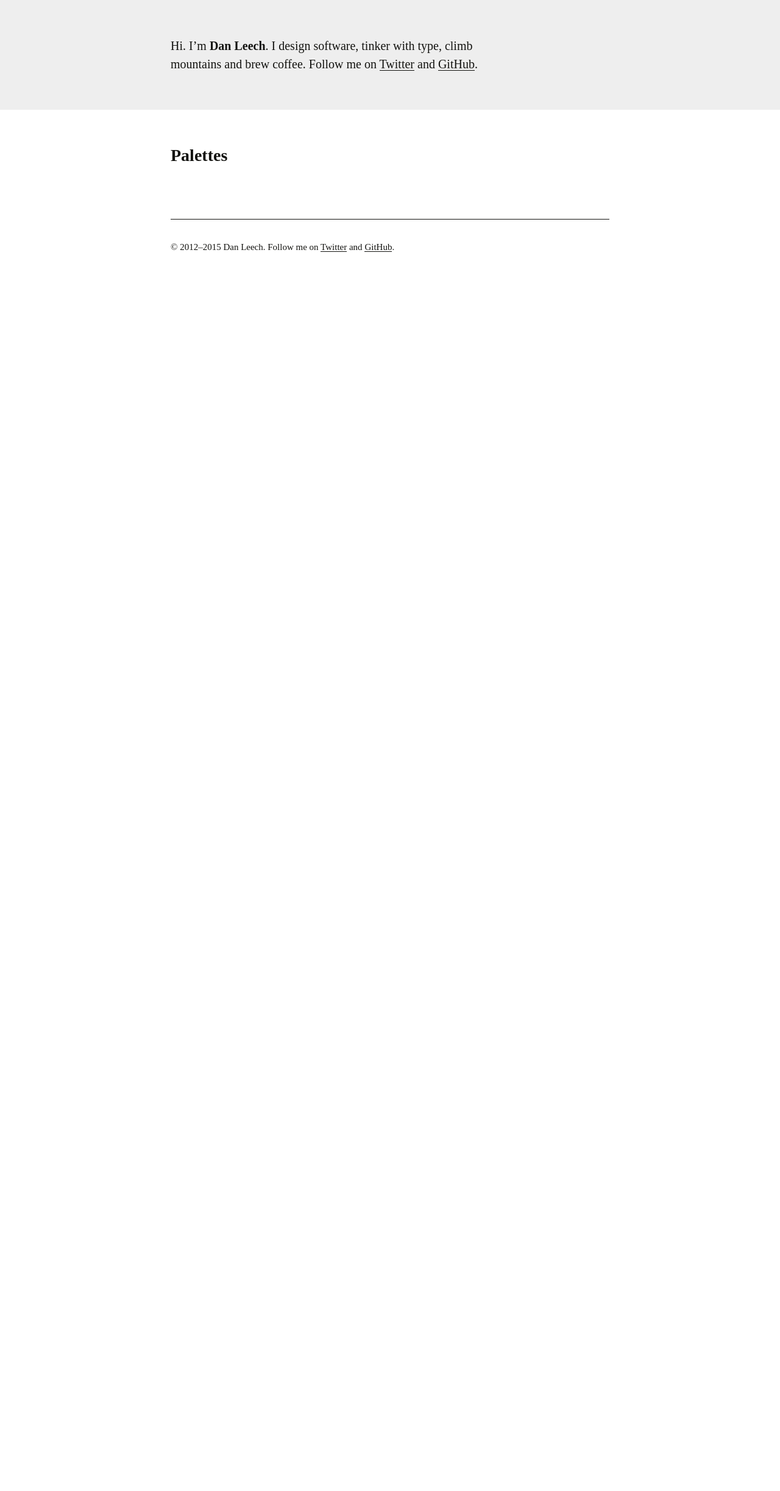
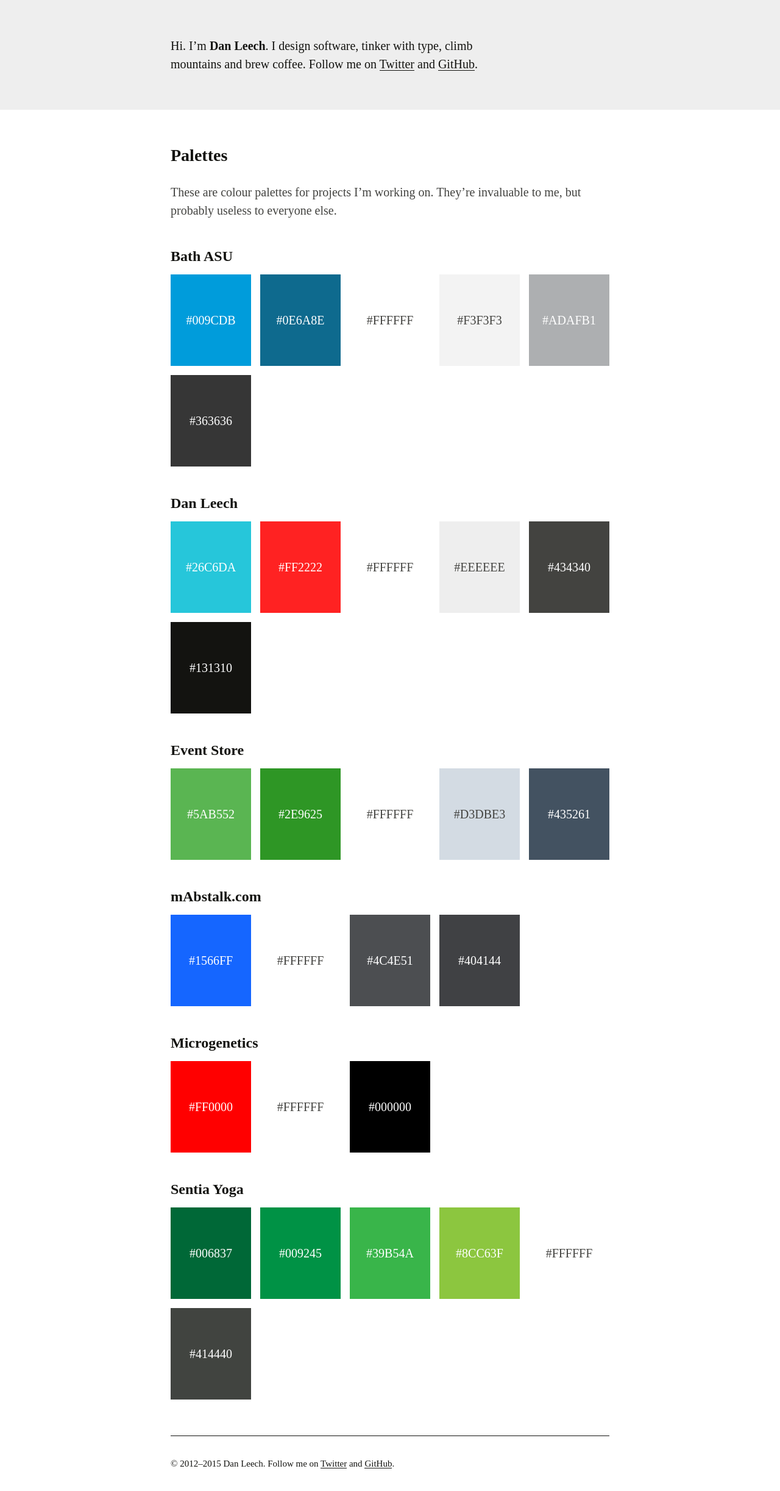
Before and after one commit to danleech/danleech.com, a Jekyll site: the page built from projects/palettes/index.md, in a window 1280 px wide. Shown: the whole page at 61% size. Built offline with Jekyll 4.4.1, drawn with Linux system fonts in a browser that asks for light colours; some web fonts are replaced; Markdown is read by kramdown in place of the engine named in the settings; before the commit the page ends 900 px from its top, so only the background shows below that.

Commit message:
Added Palettes

```diff
--- a/projects/palettes/index.md
+++ b/projects/palettes/index.md
@@ -3,17 +3,100 @@
 layout: page
 ---
 
-<div id="palettes"></div>
+These are colour palettes for projects I’m working on. They’re invaluable to me, but probably useless to everyone else.
+
+## Bath ASU
+
+- #009CDB
+- #0E6A8E
+- #FFFFFF
+- #F3F3F3
+- #ADAFB1
+- #363636
+
+## Dan Leech
+
+- #26C6DA
+- #FF2222
+- #FFFFFF
+- #EEEEEE
+- #434340
+- #131310
+
+## Event Store
+
+- #5AB552
+- #2E9625
+- #FFFFFF
+- #D3DBE3
+- #435261
+
+## mAbstalk.com
+
+- #1566FF
+- #FFFFFF
+- #4C4E51
+- #404144
+
+## Microgenetics
+
+- #FF0000
+- #FFFFFF
+- #000000
+
+## Sentia Yoga
+
+- #006837
+- #009245
+- #39B54A
+- #8CC63F
+- #FFFFFF
+- #414440
+
+<style>
+.site-main ul {
+    margin: -0.375rem;
+    padding: 0;
+    list-style: none;
+}
+.site-main ul:after {
+    content: " ";
+    clear: both;
+    display: table;
+}
+.site-main li {
+    display: inline-block;
+    float: left;
+    width: calc(50% - 0.75rem);
+    margin: 0.375rem;
+    text-align: center;
+    line-height: 7.5rem;
+}
+@media (min-width: 500px) {
+    .site-main li {
+        width: calc(33.333% - 0.75rem);
+    }
+}
+@media (min-width: 600px) {
+    .site-main li {
+        width: calc(20% - 0.75rem);
+    }
+}
+</style>
+
 <script>
-    var palettes = [
-        ["Dan Leech","131310","26C6DA","EEEEEE","434340","FF2222","FFFFFF"]
-    ];
-    for (var i = 0; i < palettes.length; i++) {
-        var paletteTitle = document.createElement("h2");
-        var paletteTitleContent = document.createTextNode(palettes[i][0]);
-        paletteTitle.appendChild(paletteTitleContent);
-        var palettes = document.getElementById("palettes");
-        document.body.insertBefore(paletteTitle, palettes);
-        Document.createElementalert(palettes[i][0]);
+    var listItems = document.getElementsByTagName("li");
+    for (var i = 0; i < listItems.length; i++) {
+        var content = listItems[i].innerHTML;
+        if (content.indexOf("#") === 0) {
+            listItems[i].style.background = content;
+            var red = parseInt(content.substring(1,2), 16),
+                green = parseInt(content.substring(3,4), 16),
+                blue = parseInt(content.substring(5,6), 16),
+                average = (red + green + blue) / 3;
+            if (average < 12) {
+                listItems[i].style.color = "white";
+            }
+        }
     }
 </script>
```
